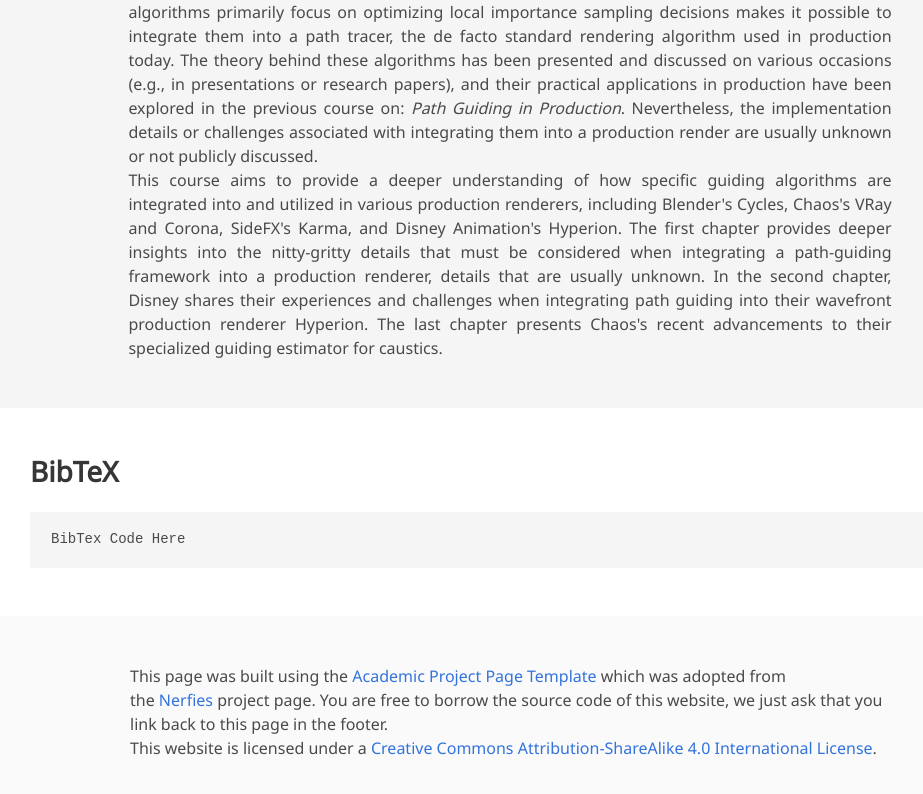
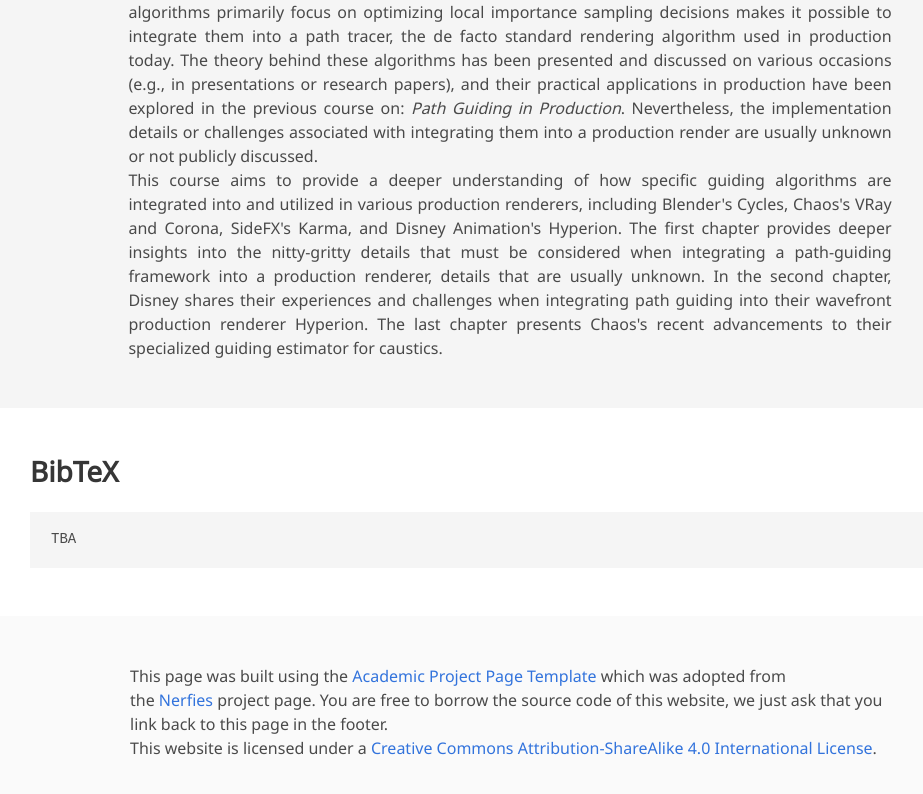
Before and after one commit to sherholz/siggraph2025-path-guiding-course, a plain HTML site: page index.html in a window 1280 px wide. Shown: the part 1058-1852 px from the top of the page, without its empty margins (130-1053 px from the left). Drawn offline with nearby package versions, Linux system fonts and the light colour scheme; some icons are missing; a web font is replaced by a local one.

Commit message:
Update bibtex

```diff
--- a/index.html
+++ b/index.html
@@ -307,7 +307,7 @@ The last chapter presents Chaos's recent advancements to their specialized guidi
   <section class="section" id="BibTeX">
     <div class="container is-max-desktop content">
       <h2 class="title">BibTeX</h2>
-      <pre><code>BibTex Code Here</code></pre>
+      <pre><code>TBA</code></pre>
     </div>
 </section>
 <!--End BibTex citation -->
```
